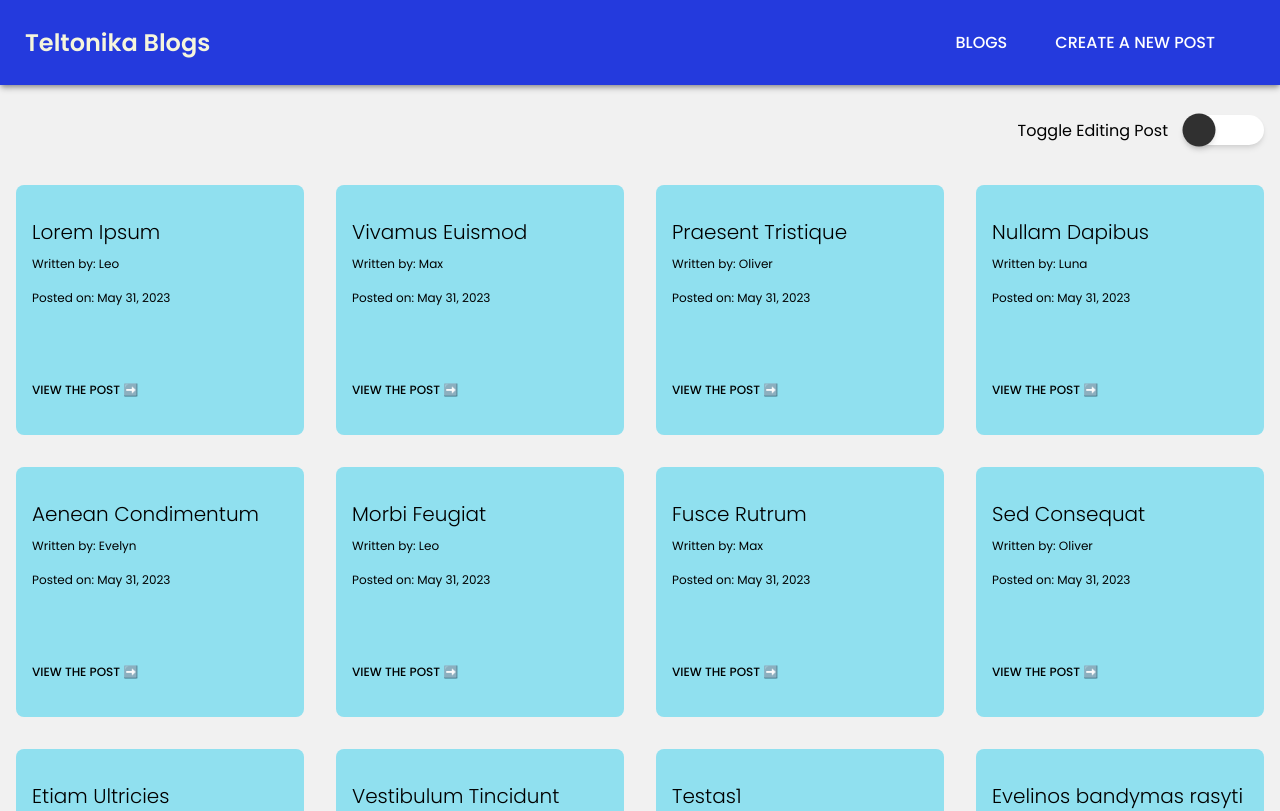
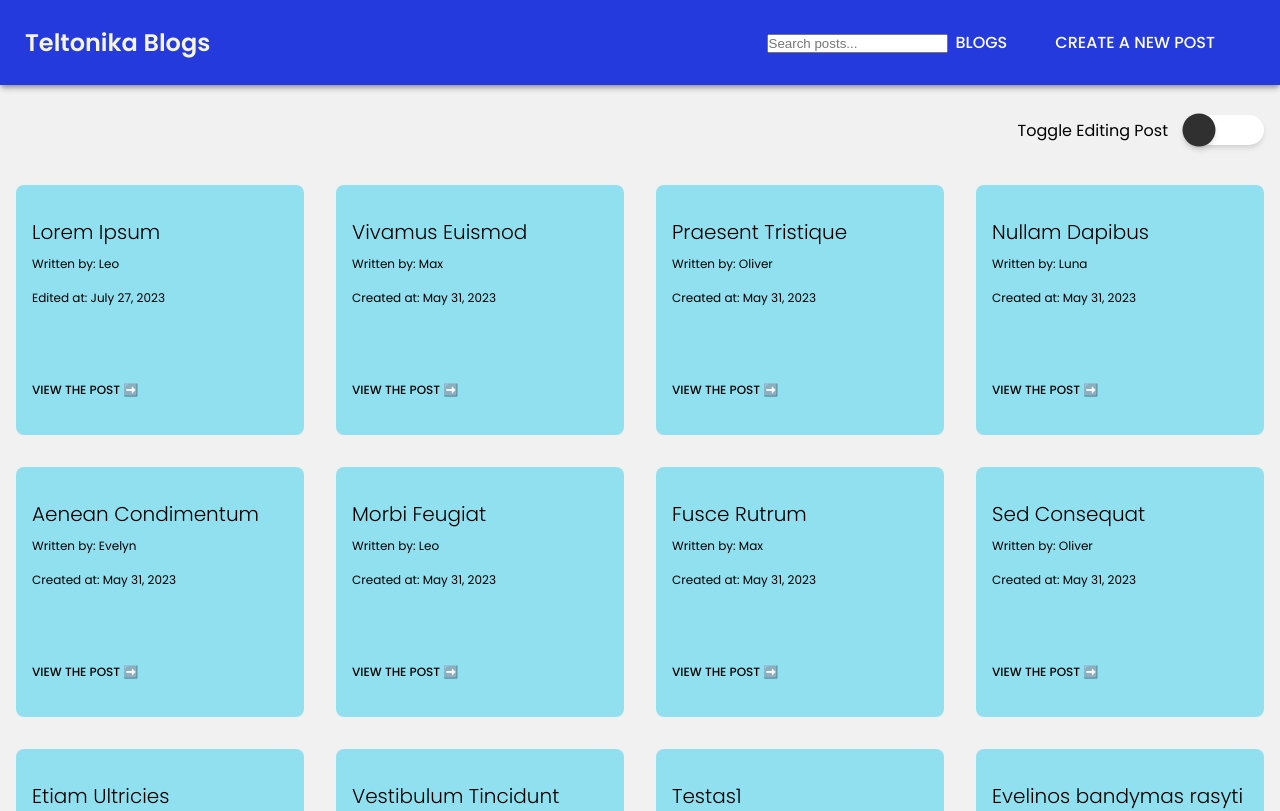
Before and after one commit to pijusp/TeltonikaBlogs_CRUD-posts-app, a Vue app: page / in a window 1280 px wide. Shown: the top 811 px of the page. Built offline with nearby package versions, Linux system fonts and the light colour scheme; data requests are answered from the project's data file; what vue2-editor would draw is missing.

Commit message:
Search working

```diff
--- a/src/App.vue
+++ b/src/App.vue
@@ -1,8 +1,8 @@
 <template>
     <div class="app-wrapper" v-if="this.$store.state.postLoaded">
         <div class="app">
-            <Navigation />
-            <router-view />
+            <Navigation @search="handleSearch" />
+            <router-view :searchQuery="searchQuery" />
             <Footer />
         </div>
     </div>
@@ -15,13 +15,19 @@ export default {
     name: "app",
     components: { Navigation, Footer },
     data() {
-        return {};
+        return {
+            searchQuery: "",
+        };
+    },
+    methods: {
+        handleSearch(searchQuery) {
+            this.searchQuery = searchQuery;
+        },
     },
     created() {
         this.$store.dispatch("loadPosts");
     },
     mounted() {},
-    methods: {},
     watch: {},
 };
 </script>
--- a/src/components/BlogCard.vue
+++ b/src/components/BlogCard.vue
@@ -12,12 +12,7 @@
             <h4>{{ post.title }}</h4>
             <h6>Written by: {{ getAuthorName(post.authorId) }}</h6>
             <h6>
-                Posted on:
-                {{
-                    new Date(post.created_at).toLocaleString("en-us", {
-                        dateStyle: "long",
-                    })
-                }}
+                {{ editedAtDate || createdAtDate }}
             </h6>
             <router-link
                 class="link"
@@ -83,6 +78,27 @@ export default {
     computed: {
         editPost() {
             return this.$store.state.editPost;
+        },
+        createdAtDate() {
+            return (
+                "Created at: " +
+                new Date(this.post.created_at).toLocaleString("en-us", {
+                    dateStyle: "long",
+                })
+            );
+        },
+        editedAtDate() {
+            // Check if the post has been edited
+            if (this.post.created_at !== this.post.updated_at) {
+                return (
+                    "Edited at: " +
+                    new Date(this.post.updated_at).toLocaleString("en-us", {
+                        dateStyle: "long",
+                    })
+                );
+            }
+            // Return null if the post has not been edited
+            return null;
         },
     },
 };
--- a/src/components/Navigation.vue
+++ b/src/components/Navigation.vue
@@ -7,6 +7,14 @@
                 >
             </div>
             <div class="nav-links">
+                <div class="search-bar">
+                    <input
+                        v-model="searchQuery"
+                        @input="handleSearch"
+                        type="text"
+                        placeholder="Search posts..."
+                    />
+                </div>
                 <ul v-show="!mobile">
                     <router-link class="link" :to="{ name: 'Blogs' }"
                         >Blogs</router-link
@@ -17,22 +25,7 @@
                 </ul>
             </div>
         </nav>
-        <img
-            :src="MenuIcon"
-            class="menu-icon"
-            @click="toggleMobileNav"
-            v-show="mobile"
-        />
-        <transition name="mobile-nav">
-            <ul class="mobile-nav" v-show="mobileNav">
-                <router-link class="link" :to="{ name: 'Blogs' }"
-                    >Blogs</router-link
-                >
-                <router-link class="link" :to="{ name: 'NewPost' }"
-                    >Create a new post</router-link
-                >
-            </ul>
-        </transition>
+        <!-- ... (rest of the template code) ... -->
     </header>
 </template>
 
@@ -47,6 +40,7 @@ export default {
             mobileNav: null,
             windowWidth: null,
             MenuIcon,
+            searchQuery: "",
         };
     },
     created() {
@@ -66,6 +60,10 @@ export default {
         },
         toggleMobileNav() {
             this.mobileNav = !this.mobileNav;
+        },
+        handleSearch() {
+            // Emit a custom event 'search' with the searchQuery as payload
+            this.$emit("search", this.searchQuery);
         },
     },
 };
@@ -124,92 +122,7 @@ nav {
                 margin-right: 0;
             }
         }
-
-        .profile {
-            position: relative;
-            cursor: pointer;
-            display: flex;
-            align-items: center;
-            justify-content: center;
-            width: 40px;
-            height: 40px;
-            border-radius: 50%;
-            color: #fff;
-            background-color: #303030;
-
-            span {
-                pointer-events: none;
-            }
-
-            .profile-menu {
-                position: absolute;
-                top: 60px;
-                right: 0;
-                width: 250px;
-                background-color: #303030;
-                box-shadow: 0 4px 6px -1px rgba(0, 0, 0, 0.1),
-                    0 2px 4px -1px rgba(0, 0, 0, 0.06);
-
-                .info {
-                    display: flex;
-                    align-items: center;
-                    padding: 15px;
-                    border-bottom: 1px solid #fff;
-
-                    .initials {
-                        position: initial;
-                        width: 40px;
-                        height: 40px;
-                        background-color: #fff;
-                        color: #303030;
-                        display: flex;
-                        align-items: center;
-                        justify-content: center;
-                        border-radius: 50%;
-                    }
-
-                    .right {
-                        flex: 1;
-                        margin-left: 24px;
-
-                        p:nth-child(1) {
-                            font-size: 14px;
-                        }
-
-                        p:nth-child(2),
-                        p:nth-child(3) {
-                            font-size: 12px;
-                        }
-                    }
-                }
-
-                .options {
-                    padding: 15px;
-                    .option {
-                        text-decoration: none;
-                        color: #fff;
-                        display: flex;
-                        align-items: center;
-                        margin-bottom: 12px;
-
-                        .icon {
-                            width: 18px;
-                            height: auto;
-                        }
-                        p {
-                            font-size: 14px;
-                            margin-left: 12px;
-                        }
-
-                        &:last-child {
-                            margin-bottom: 0px;
-                        }
-                    }
-                }
-            }
-        }
     }
-
     .mobile-user-menu {
         margin-right: 40px;
     }
--- a/src/views/Blogs.vue
+++ b/src/views/Blogs.vue
@@ -5,9 +5,12 @@
                 <span>Toggle Editing Post</span>
                 <input type="checkbox" v-model="editPost" />
             </div>
+            <div v-if="filteredPosts.length === 0" class="no-posts">
+                No posts found 😔.
+            </div>
             <BlogCard
                 :post="post"
-                v-for="(post, index) in posts"
+                v-for="(post, index) in filteredPosts"
                 :key="index"
             />
         </div>
@@ -19,6 +22,7 @@ import BlogCard from "../components/BlogCard.vue";
 export default {
     name: "Blogs",
     components: { BlogCard },
+    props: ["searchQuery"],
     data() {
         return {};
     },
@@ -37,9 +41,27 @@ export default {
                 this.$store.commit("toggleEditPost", payload);
             },
         },
+        filteredPosts() {
+            const searchQuery = this.searchQuery.trim().toLowerCase();
+            if (searchQuery.length === 0) {
+                // If searchQuery is empty, return all posts
+                return this.posts;
+            } else {
+                // Otherwise, filter the posts based on the searchQuery
+                const filteredPosts = this.posts.filter((post) =>
+                    post.title.toLowerCase().includes(searchQuery)
+                );
+                return filteredPosts;
+            }
+        },
     },
     created() {
         this.$store.dispatch("loadPosts");
+    },
+    mounted() {
+        this.$parent.$on("search", (searchQuery) => {
+            this.searchQuery = searchQuery;
+        });
     },
 };
 </script>
@@ -93,5 +115,9 @@ export default {
             left: 52px;
         }
     }
+    .no-posts {
+        margin: auto;
+        font-size: large;
+    }
 }
 </style>
--- a/src/views/NewPost.vue
+++ b/src/views/NewPost.vue
@@ -123,7 +123,6 @@ export default {
                     newBlogPost
                 );
 
-                console.log("Blog post uploaded successfully:", response.data);
                 this.$toast.success("Blog post uploaded successfully!", {
                     position: "top-right",
                     timeout: 3000,
```
